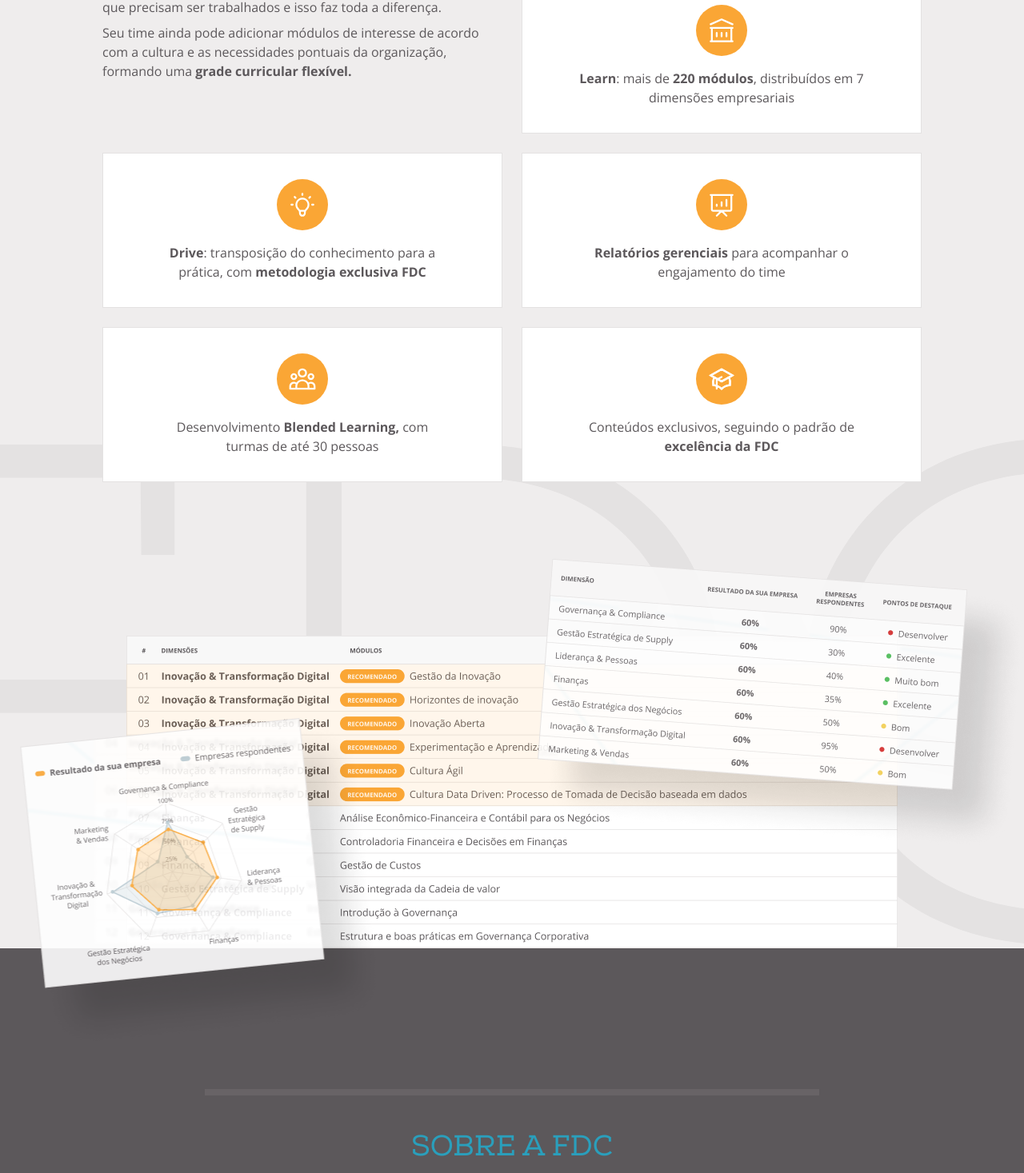
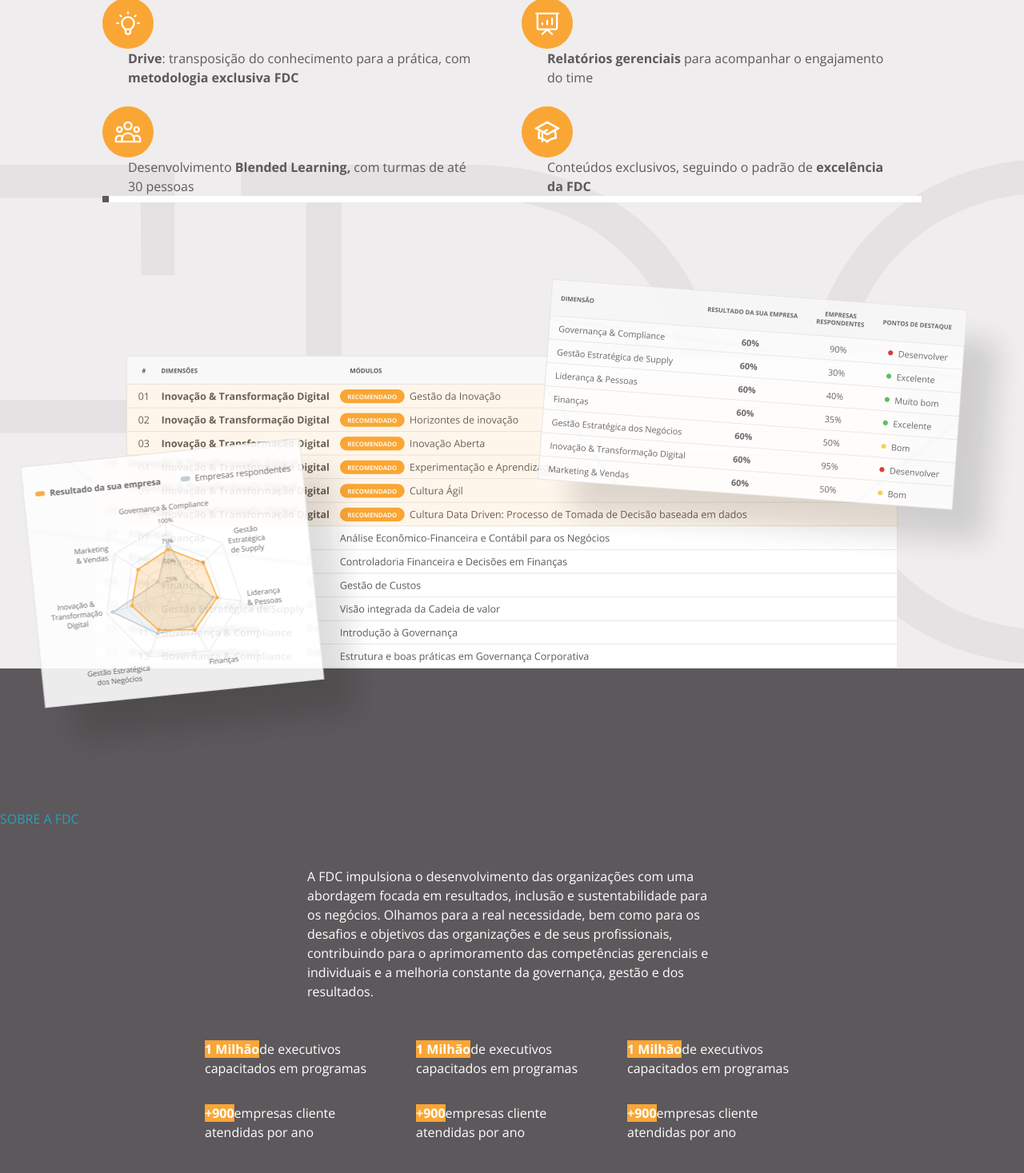
Before and after one commit to BrouGabri3l/fdc-learn-drive, a Next.js app: page / in a window 1280 px wide. Shown: the part 1200-2667 px from the top of the page at 80% size. Built offline with nearby package versions, Linux system fonts and the light colour scheme.

Commit message:
oragnizing styles and creating custom swiper bullets

```diff
--- a/components/Card.tsx
+++ b/components/Card.tsx
@@ -6,7 +6,7 @@ interface CardProps {
 function Card(props: PropsWithChildren<CardProps>) {
   const { Icon, children } = props;
   return (
-    <article className="text-center items-center p-8 h-full flex flex-col gap-4 border-solid border-secondary-gray-medium border bg-white">
+    <article className="card">
       <span>{Icon && <Icon className="text-terciary-orange w-16 h-16" />}</span>
       <p className="px-8 text-primary-gray-dark">{children}</p>
     </article>
--- a/components/Carousel.tsx
+++ /dev/null
@@ -1,3 +0,0 @@
-function Carousel(){
-
-}
--- /dev/null
+++ b/components/InfoCard.tsx
@@ -0,0 +1,19 @@
+import React, { PropsWithChildren } from 'react'
+
+interface InfoCardProps{
+    className?:string,
+    strongColor:string,
+    strongText:string,
+}
+
+export default function InfoCard(props:PropsWithChildren<InfoCardProps>) {
+    const {className,strongColor,strongText,children} = props
+    return (
+        <p className={`infocard ${className}`}>
+            <strong className={`infocard-strong ${strongColor}`}>
+                {strongText}
+            </strong>
+            {children}
+        </p>
+    )
+}
--- a/components/TestimonialCard.tsx
+++ b/components/TestimonialCard.tsx
@@ -9,9 +9,8 @@ export interface TestimonialCardProps {
 function TestimonialCard(props: TestimonialCardProps) {
     const { data } = props
     return (
-        <article className="p-8 border-2 border-secondary-gray-medium before:block bg-white before:border-2 before:border-terciary-orange before:w-full ">
+        <article className="card-testimonial">
             <section className="py-8 text-center relative">
-
                 <p className='relative'>
                     <QuoteIcon className="w-10 absolute -top-3 left-3 -z-10 text-secondary-gray-medium" />
                     {data.text}</p>
--- a/pages/index.tsx
+++ b/pages/index.tsx
@@ -33,11 +33,11 @@ import { Navigation, Pagination, Scrollbar, A11y, Grid } from "swiper";
 import { Swiper, SwiperSlide, useSwiper } from "swiper/react";
 import "swiper/css";
 import "swiper/css/navigation";
-import "swiper/css/pagination";
 import "swiper/css/scrollbar";
 import "swiper/css/grid";
 import Canvas from "../components/Canvas";
 import Footer from "../components/Footer";
+import InfoCard from "../components/InfoCard";
 
 export default function Home() {
   const list = [
@@ -128,7 +128,7 @@ export default function Home() {
       <div>
         <Header />
         <article className="bg-primary-black-blue text-white max-md:px-8">
-          <div className="center flex max-lg:flex-col py-16 gap-24 justify-around text-3xl">
+          <div className="center flex max-lg:flex-col py-16 gap-24 justify-around text-3xl items-center">
             <div className="">
               <h1 className="font-black font-nexaSlab uppercase">
                 Corporate Learn & Drive: Sua academia de gestão
@@ -166,32 +166,38 @@ export default function Home() {
         <article className="pt-14 relative overflow-x-clip max-md:px-8">
           <div className="center relative z-10 mb-48">
             {/* //Heading */}
-            <article className="pt-12 pb-10 border-y-8 text-center font-nexaSlab max-w-lg lg:max-w-3xl mx-auto border-white">
-              <h2 className="pb-2 text-4xl text-primary-blue uppercase">
+            <section className="heading border-white">
+              <h2 className="heading-text text-primary-blue">
                 Sua empresa é única
               </h2>
               <p className="text-primary-black-blue font-bold">
                 {" "}
                 É por isso que a jornada dela também tem de ser
               </p>
-            </article>
+            </section>
             {/* //card list */}
             <ul className="max-w-5xl mx-auto pt-12">
               <Swiper
                 modules={[Navigation, Pagination, Scrollbar, A11y, Grid]}
                 slidesPerView={1.1}
+                pagination={{
+                  type: 'bullets',
+                  bulletClass: 'swiper-custom-bullet',
+                  bulletActiveClass:'swiper-custom-bullet-active',
+                  el: ".padrao"
+                }}
                 spaceBetween={24}
                 autoHeight={false}
                 breakpoints={{
-                  768:{
-                    grid:{fill:'row',rows:3},
-                    slidesPerView:2,
+                  768: {
+                    grid: { fill: 'row', rows: 3 },
+                    slidesPerView: 2,
                   },
 
                 }}
               >
                 <SwiperSlide>
-                  <li className="basis-1/3 flex">
+                  <li className="basis-1/3 flex ">
                     <section className="flex flex-col gap-2 justify-center text-primary-gray-dark">
                       <p>
                         Avaliamos as <strong>lacunas do seu negócio</strong> para
@@ -209,25 +215,27 @@ export default function Home() {
                 {/* //cards */}
                 {list.map((item, index) => (
                   <SwiperSlide>
-                    <li className="basis-1/3" key={index}>
+                    <li className="basis-1/3 h-full" key={index}>
                       <Card Icon={item.icon}>{item.text}</Card>
                     </li>
                   </SwiperSlide>
                 ))}
+                <div className="padrao">
+                </div>
               </Swiper>
             </ul>
           </div>
-          <div className="relative z-10">
+          <div className="relative z-10 max-sm:pt-48">
             <img
               src={LeftImage.src}
               alt=""
-              className="absolute right-1/2 -translate-x-1/3 opacity-90 -bottom-1/3"
+              className="absolute right-1/2 max-md:right-1/4 max-sm:left-1/4 max-sm:bottom-1/3 z-10  -translate-x-1/3 opacity-90 -bottom-1/3"
             />
-            <img src={CenterImage.src} alt="" className="mx-auto" />
+            <img src={CenterImage.src} alt="" className="mx-auto " />
             <img
               src={RightImage.src}
               alt=""
-              className="absolute left-1/2 translate-x-8 opacity-90 -top-24"
+              className="absolute left-1/2 translate-x-8 opacity-90 max-sm:top-1/4 max-sm:-left-5  -top-24"
             />
           </div>
           {/* //FDC background */}
@@ -236,10 +244,10 @@ export default function Home() {
           </div>
         </article>
         {/*  */}
-        <article className="bg-primary-gray-dark relative pt-44 overflow-x-hidden -z-1 text-white max-md:px-8">
-          <div className="relative z-10">
-            <section className="pt-12 pb-10 border-y-8 text-center font-nexaSlab max-w-lg lg:max-w-3xl mx-auto border-[#686366]">
-              <h2 className="pb-2 text-4xl text-primary-blue uppercase">
+        <article className="bg-primary-gray-dark relative pt-44 overflow-x-hidden -z-1 text-white ">
+          <div className="relative z-10 max-md:px-8">
+            <section className="heading border-[#686366]">
+              <h2 className="heading-text text-primary-blue uppercase">
                 Sobre a fdc
               </h2>
             </section>
@@ -256,51 +264,16 @@ export default function Home() {
                 </p>
               </div>
               <section className="flex flex-col gap-y-8 max-w-3xl mx-auto ">
-                <div className="flex gap-6 max-lg:flex-col ">
-                  <p className="flex-grow ">
-                    <strong className="text-2xl px-4 py-2 bg-terciary-orange block font-nexaSlab">
-                      +1 Milhão
-                    </strong>
-                    de executivos capacitados em programas
-                  </p>
-                  <p className="flex-grow">
-                    <strong className="text-2xl px-4 py-2 bg-terciary-orange block font-nexaSlab">
-                      +700{" "}
-                    </strong>
-                    docentes em notoriedade nacional e internacional
-                  </p>
-                  <p className="flex-grow">
-                    <strong className="text-2xl px-4 py-2 bg-terciary-orange block font-nexaSlab">
-                      +900
-                    </strong>
-                    Empresas cliente atendidas por ano
-                  </p>
-                  <p className="flex-grow">
-                    <strong className="text-2xl px-4 py-2 bg-terciary-orange block font-nexaSlab">
-                      45 Anos
-                    </strong>
-                    de história de sucesso e liderança
-                  </p>
+                <div className="flex gap-6 max-lg:flex-col-reverse max-lg:px-8">
+
+                  <InfoCard strongColor="bg-terciary-orange" className="flex-grow" strongText="1 Milhão">de executivos capacitados em programas</InfoCard>
+                  <InfoCard strongColor="bg-terciary-orange" className="flex-grow" strongText="1 Milhão">de executivos capacitados em programas</InfoCard>
+                  <InfoCard strongColor="bg-terciary-orange" className="flex-grow" strongText="1 Milhão">de executivos capacitados em programas</InfoCard>
                 </div>
-                <div className="flex gap-6 max-lg:flex-col">
-                  <p className="flex-grow">
-                    <strong className="text-2xl px-4 py-2 bg-terciary-orange block font-nexaSlab">
-                      +1 Milhão
-                    </strong>
-                    de executivos capacitados em programas
-                  </p>
-                  <p className="flex-grow">
-                    <strong className="text-2xl px-4 py-2 bg-terciary-orange block font-nexaSlab">
-                      +700{" "}
-                    </strong>
-                    docentes em notoriedade nacional e internacional
-                  </p>
-                  <p className="flex-grow">
-                    <strong className="text-2xl px-4 py-2 bg-terciary-orange block font-nexaSlab">
-                      +900
-                    </strong>
-                    Empresas cliente atendidas por ano
-                  </p>
+                <div className="flex gap-6 max-lg:flex-col max-lg:px-8">
+                  <InfoCard strongColor="bg-terciary-orange" className="flex-grow" strongText="+900">empresas cliente atendidas por ano</InfoCard>
+                  <InfoCard strongColor="bg-terciary-orange" className="flex-grow" strongText="+900">empresas cliente atendidas por ano</InfoCard>
+                  <InfoCard strongColor="bg-terciary-orange" className="flex-grow" strongText="+900">empresas cliente atendidas por ano</InfoCard>
                 </div>
               </section>
               <div className="mx-auto max-w-lg pt-9">
@@ -328,36 +301,40 @@ export default function Home() {
                 <img src={EquisAccredited.src} alt="" className="h-16" />
               </div>
             </section>
+          </div>
           <Swiper
             modules={[Navigation, Pagination, Scrollbar, A11y, Grid]}
             spaceBetween={0}
+            pagination
             breakpoints={{
               768: {
-                    spaceBetween:0,
-                    slidesPerView:3,
+                spaceBetween: 0,
+                slidesPerView: 3,
               },
 
             }}
           >
             <SwiperSlide>
-                  <img src={Rectangle1.src} alt="" />
+              <div className="flex-1">
+                <img src={Rectangle1.src} alt="" className="w-full" />
+              </div>
             </SwiperSlide>
             <SwiperSlide>
-                  <img src={Rectangle2.src} alt="" />
+              <img src={Rectangle2.src} alt="" className="w-full" />
             </SwiperSlide>
             <SwiperSlide>
-                  <img src={Rectangle3.src} alt="" />
+              <img src={Rectangle3.src} alt="" className="w-full" />
             </SwiperSlide>
           </Swiper>
-          </div>
+
           <div className="absolute bottom-1 left-1/2 -translate-x-1/2">
             <FDC className="h-[634px] text-[#686366] z-1" />
           </div>
         </article>
         <article className="py-28 bg-white relative overflow-hidden max-md:px-8">
           <div className="relative z-10">
-            <section className="pt-12 pb-10 border-y-8 text-center font-nexaSlab max-w-lg lg:max-w-3xl mx-auto border-secondary-gray-medium">
-              <h2 className="pb-2 text-4xl text-primary-blue uppercase">
+            <section className="heading border-secondary-gray-medium">
+              <h2 className="heading-text text-primary-blue">
                 Sua empresa em boa companhia
               </h2>
             </section>
@@ -372,6 +349,7 @@ export default function Home() {
                 modules={[Navigation, Pagination, Scrollbar, A11y]}
                 spaceBetween={16}
                 slidesPerView={1}
+                pagination
                 breakpoints={{
                   1024: {
                     width: 1024,
@@ -379,7 +357,7 @@ export default function Home() {
                   },
                   768: {
                     width: 768,
-                    slidesPerView: 2
+                    slidesPerView: 2,
                   }
                 }}
                 navigation={{
@@ -388,7 +366,7 @@ export default function Home() {
                 }}
 
                 onBeforeInit={(swiper) => {
-                  (swiper.params.navigation.prevEl = navPrevButton.current),
+                  (swiper.params.navigation.prevEl = navPrevButton.current);
                   (swiper.params.navigation.nextEl = navNextButton.current);
                 }}
               >
@@ -411,7 +389,7 @@ export default function Home() {
                   <TestimonialCard data={testimonial}></TestimonialCard>
                 </SwiperSlide>
               </Swiper>
-              <div className="text-primary-blue">
+              <div className="text-primary-blue max-md:hidden">
                 <button
                   className="absolute top-1/2 -translate-y-1/2 left-0 -translate-x-1/4 rotate-90"
                   ref={navPrevButton}
@@ -432,7 +410,7 @@ export default function Home() {
           </div>
         </article>
         <article className="flex center justify-between center py-32 max-lg:flex-col gap-8 max-lg:items-center max-md:px-8">
-          <section className="pt-12 pb-10 border-y-8 text-center font-nexaSlab flex-1 w-1/2 lg:max-w-xs mx-auto border-white self-start  ">
+          <section className="heading flex-1 w-1/2 lg:max-w-xs border-white self-start  ">
             <h2 className="pb-2 text-4xl text-primary-blue uppercase">FAQ</h2>
           </section>
           <div className="px-8">
--- a/styles/components/_index.css
+++ b/styles/components/_index.css
@@ -1 +1,4 @@
 @import "./button.css";
+@import "./heading.css";
+@import "./infocard.css";
+@import "./card.css";
--- a/styles/components/button.css
+++ b/styles/components/button.css
@@ -21,3 +21,6 @@
 .btn-outline {
   @apply flex-row-reverse outline outline-1 outline-primary-black-blue text-primary-black-blue;
 }
+.btn-faq{
+  @apply flex flex-1 items-center justify-between gap-4 font-bold
+}
--- /dev/null
+++ b/styles/components/card.css
@@ -0,0 +1,9 @@
+.card{
+    @apply text-center items-center p-8 h-full flex flex-col gap-4 border-solid border-secondary-gray-medium border bg-white
+}
+.card-testimonial{
+    @apply p-8 border-2 border-secondary-gray-medium before:block bg-white before:border-2 before:border-terciary-orange before:w-full
+}
+.card-faq{
+    @apply flex flex-col pl-4 pb-6
+}
--- /dev/null
+++ b/styles/components/heading.css
@@ -0,0 +1,5 @@
+.heading{
+   @apply pt-12 pb-10 border-y-8 text-center font-nexaSlab max-w-lg lg:max-w-3xl mx-auto}
+.heading-text{
+    @apply pb-2 text-4xl text-primary-blue uppercase
+}
--- /dev/null
+++ b/styles/components/infocard.css
@@ -0,0 +1,3 @@
+.infocard-strong{
+@apply text-2xl px-4 py-2 block font-nexaSlab
+}
--- a/styles/globals.css
+++ b/styles/globals.css
@@ -46,12 +46,19 @@ body {
     Ubuntu, Cantarell, Fira Sans, Droid Sans, Helvetica Neue, sans-serif;
   background-color: #efeded;
 }
-
+.swiper-slide{
+  @apply h-auto  !important
+}
+.padrao{
+  @apply w-full bg-white
+}
 a {
   color: inherit;
   text-decoration: none;
 }
-
+.swiper-custom-bullet{
+  @apply w-2 h-2 block bg-primary-gray-dark
+}
 * {
   box-sizing: border-box;
 }
```
Also changed, not shown: components/FaqCard.tsx (+11 -11 lines). Lines whose indentation alone changed are shown as unchanged.
